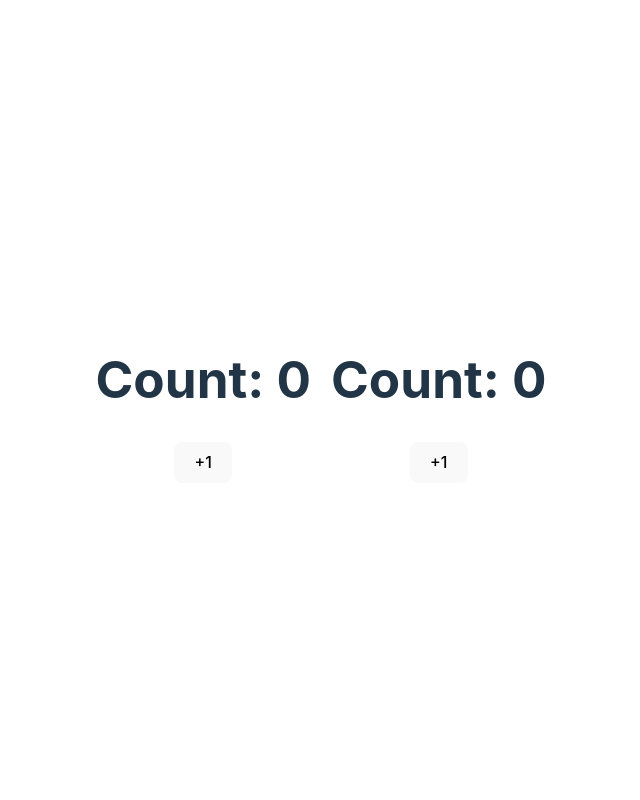
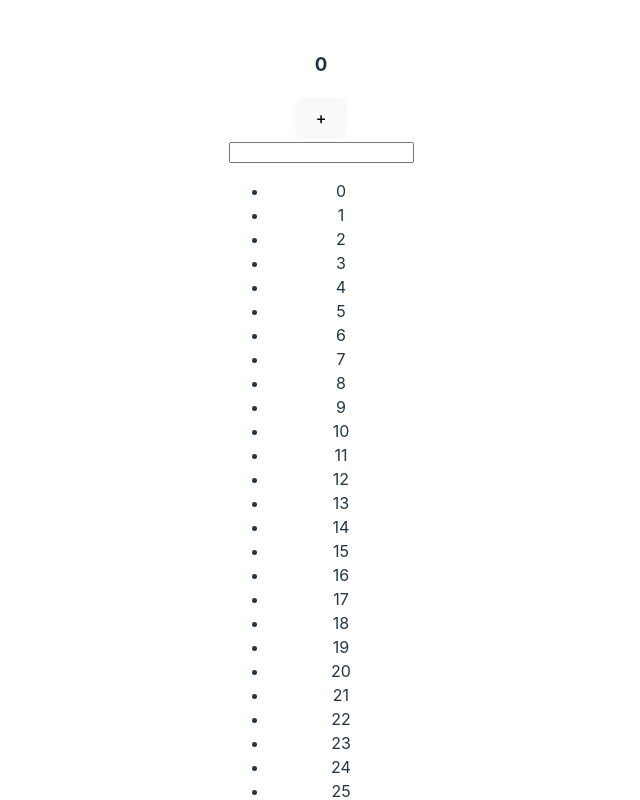
Before and after one commit to sealjuli/React-tasks, a React (Vite) app: page / in a window 1280 px wide. Shown: the top 800 px of the page, without its empty margins (319-959 px from the left). Built offline with nearby package versions, Linux system fonts and the light colour scheme; no server answers.

Commit message:
init optimization task

```diff
--- a/src/App.jsx
+++ b/src/App.jsx
@@ -1,14 +1,35 @@
 import reactLogo from "./assets/react.svg";
 import viteLogo from "/vite.svg";
 import "./App.css";
-import LifecycleComponentClass from "./components/ChildComponent";
-import LifecycleComponentFunc from "./components/SiblingComponent";
+import CounterButton from "./components/CounterButton";
+import ItemList from "./components/ItemList";
+import SearchInput from "./components/SearchInput";
+import { useRef, useState, useCallback } from "react";
 
 const ParentComponent = () => {
+  const array = [];
+  for (let i = 0; i < 1001; i++) {
+    array.push(i);
+  }
+
+  const [search, setSearch] = useState("");
+  const [count, setCount] = useState(0);
+
+  const updateSearch = useCallback((newSearch) => {
+    setSearch((search) => newSearch);
+  }, []);
+
+  const updateCount = useCallback((newCount) => {
+    setCount((count) => newCount);
+  }, []);
+
   return (
-    <div className="parent-container">
-      <LifecycleComponentClass />
-      <LifecycleComponentFunc />
+    <div>
+      <h3>{count}</h3>
+      <CounterButton count={count} updateCount={updateCount}></CounterButton>
+      <br></br>
+      <SearchInput search={search} updateSearch={updateSearch}></SearchInput>
+      <ItemList array={array} search={search}></ItemList>
     </div>
   );
 };
--- a/src/components/ChildComponent.jsx
+++ /dev/null
@@ -1,51 +0,0 @@
-import React from "react";
-
-class LifecycleComponentClass extends React.Component {
-  constructor(props) {
-    super(props);
-    this.state = { count: 0 };
-    this.increment = this.increment.bind(this);
-  }
-
-  increment() {
-    this.setState(
-      (state) => ({
-        count: state.count + 1,
-      }),
-      () => {
-        console.log(this.state.count);
-      }
-    );
-  }
-
-  async componentDidMount() {
-    // Здесь можно выполнять запросы к серверу.
-    const result = await fetch("https://todo-redev.herokuapp.com/api-docs/");
-
-    console.log(`Классовый компонент смонтирован.`);
-    console.log(result);
-  }
-
-  shouldComponentUpdate() {
-    return this.state.count % 2 === 1;
-  }
-
-  componentDidUpdate() {
-    console.log(`Классовый компонент был обновлен! count: ${this.state.count}`);
-  }
-
-  componentWillUnmount() {
-    console.log("Классовый компонент удален!");
-  }
-
-  render() {
-    return (
-      <div>
-        <h1>Count: {this.state.count}</h1>
-        <button onClick={this.increment}>+1</button>
-      </div>
-    );
-  }
-}
-
-export default LifecycleComponentClass;
--- /dev/null
+++ b/src/components/CounterButton.jsx
@@ -0,0 +1,9 @@
+import { useState } from "react";
+
+const CounterButton = ({ count, updateCount }) => {
+  const buttonClick = () => updateCount(count + 1);
+
+  return <button onClick={buttonClick}>+</button>;
+};
+
+export default CounterButton;
--- /dev/null
+++ b/src/components/ItemList.jsx
@@ -0,0 +1,17 @@
+import { useMemo } from "react";
+
+const ItemList = ({ array, search }) => {
+  // Вычисления, требующие много времени или ресурсов
+  // Например, фильтрация или сортировка массива данных
+  const items = useMemo(
+    () =>
+      array
+        .filter((val) => val.toString().includes(search.toString()))
+        .map((val, idx) => <li key={idx}>{val}</li>),
+    [array, search]
+  );
+
+  return <ul>{items}</ul>;
+};
+
+export default ItemList;
--- /dev/null
+++ b/src/components/SearchInput.jsx
@@ -0,0 +1,17 @@
+import { useRef, useState } from "react";
+
+const SearchInput = ({ search, updateSearch }) => {
+  const inputChange = (event) => updateSearch(event.target.value);
+
+  const handleKeyDown = (event) => {
+    if (event.key === "Enter") {
+      updateSearch("");
+    }
+  };
+
+  return (
+    <input value={search} onChange={inputChange} onKeyDown={handleKeyDown} />
+  );
+};
+
+export default SearchInput;
--- a/src/components/SiblingComponent.jsx
+++ /dev/null
@@ -1,43 +0,0 @@
-import { useEffect, useState } from "react";
-
-const LifecycleComponentFunc = () => {
-  const [count, setCount] = useState(0);
-  const [evenCount, setEvenCount] = useState(0);
-
-  const fetchData = async () => {
-    try {
-      const result = await fetch("https://todo-redev.herokuapp.com/api-docs/");
-      console.log("Функциональный компонент смонтирован.");
-      console.log(result);
-    } catch (error) {
-      console.error("Ошибка при запросе:", error);
-    }
-  };
-
-  useEffect(() => {
-    fetchData();
-
-    return () => console.log("Функциональный компонент удален.");
-  }, []);
-
-  useEffect(() => {
-    console.log(count);
-    if (count % 2 === 0) {
-      setEvenCount(count);
-      console.log(`Функциональный компонент был обновлен! count: ${count}`);
-    }
-  }, [count]);
-
-  const changeCount = () => {
-    setCount((count) => count + 1);
-  };
-
-  return (
-    <div>
-      <h1>{`Count: ${evenCount}`}</h1>
-      <button onClick={changeCount}>+1</button>
-    </div>
-  );
-};
-
-export default LifecycleComponentFunc;
```
